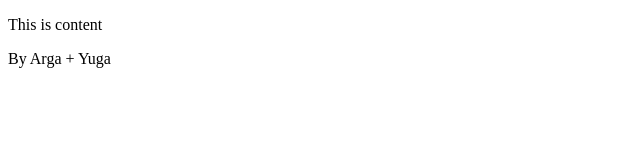
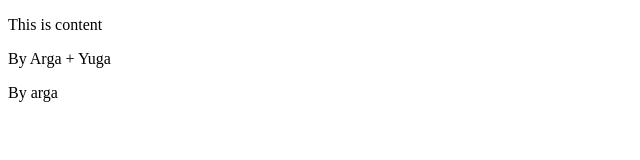
Before and after one commit to Yugazl/hello-world, a plain HTML site: page index.html in a window 1280 px wide. Shown: the full height of the page, 0-640 px from the left. Drawn offline with Linux system fonts and the light colour scheme.

Commit message:
tambah text arga

```diff
--- a/index.html
+++ b/index.html
@@ -9,5 +9,6 @@
 <body>
     <p>This is content</p>
     <p>By Arga + Yuga</p>
+    <p>By arga </p>
 </body>
 </html>
```
